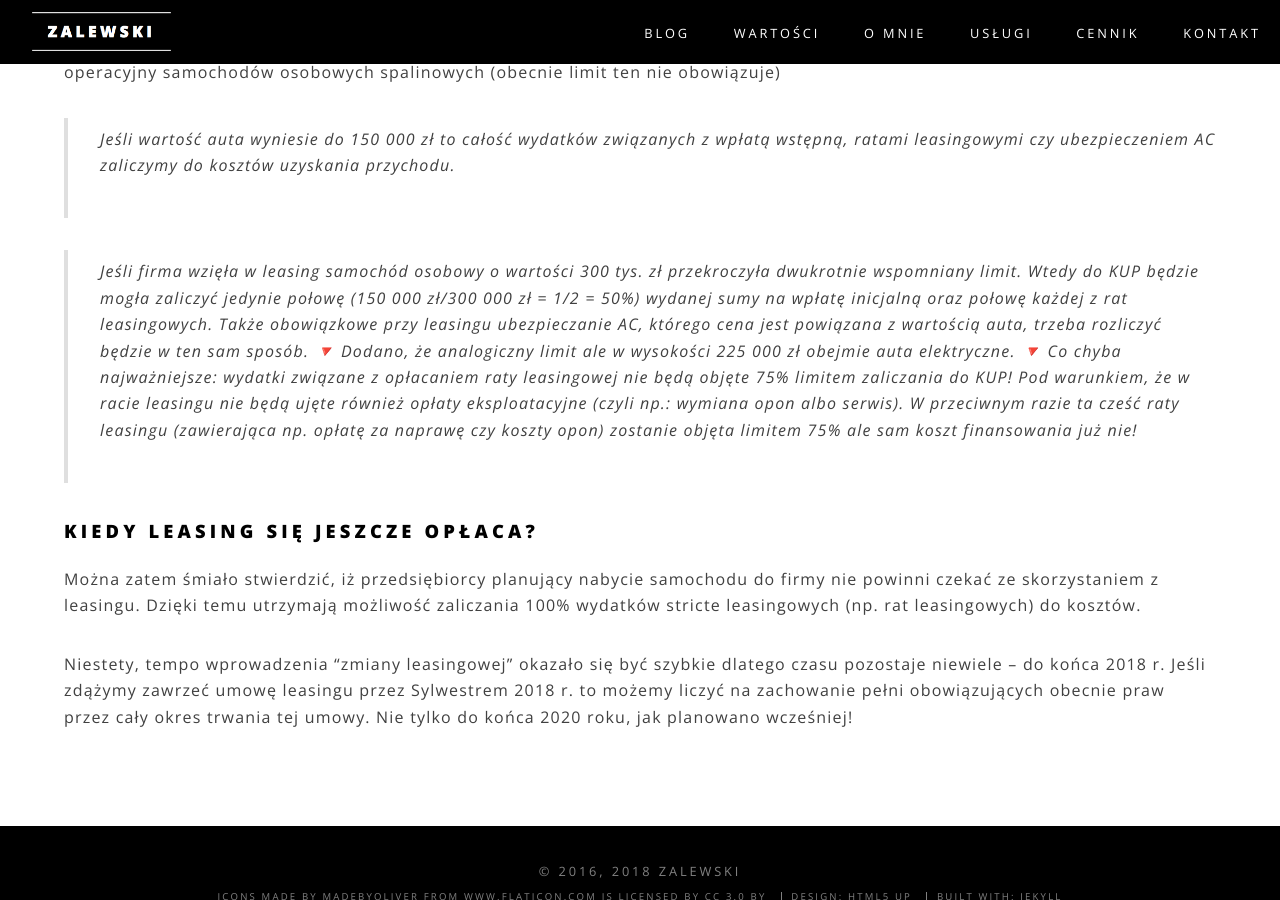
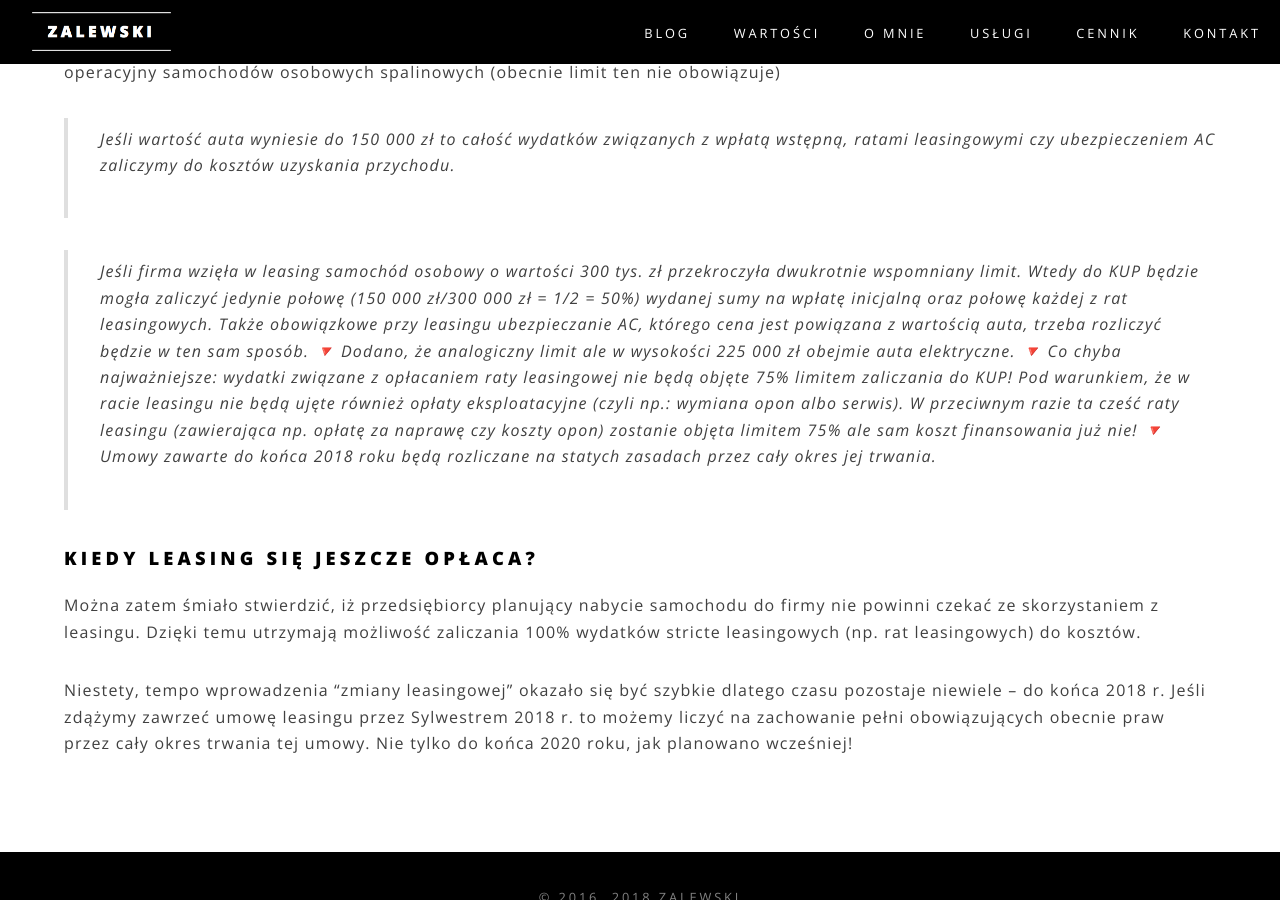
Before and after one commit to zalewskifinance/zalewskifinance.github.io, a Jekyll site: the page built from _posts/2018-12-06-zmiany.md, in a window 1280 px wide and 900 px high, scrolled down 643 px. Built offline with Jekyll 4.4.1, drawn with Linux system fonts in a browser that asks for light colours.

Commit message:
Update 2018-12-06-zmiany.md

```diff
--- a/_posts/2018-12-06-zmiany.md
+++ b/_posts/2018-12-06-zmiany.md
@@ -22,6 +22,7 @@ Tak jak każdego roku, także i w 2019 szukują się zmiany prawa podatowego. Ty
 🔻 Co chyba najważniejsze: wydatki związane z opłacaniem raty leasingowej nie będą objęte 75% limitem zaliczania do KUP!
 Pod warunkiem, że w racie leasingu nie będą ujęte również opłaty eksploatacyjne (czyli np.: wymiana opon albo serwis).
 W przeciwnym razie ta cześć raty leasingu (zawierająca np. opłatę za naprawę czy koszty opon) zostanie objęta limitem 75% ale sam koszt finansowania już nie!
+🔻 Umowy zawarte do końca 2018 roku będą rozliczane na statych zasadach przez cały okres jej trwania.
 
 ### Kiedy leasing się jeszcze opłaca?
 Można zatem śmiało stwierdzić, iż przedsiębiorcy planujący nabycie samochodu do firmy nie powinni czekać ze skorzystaniem z leasingu.
```
